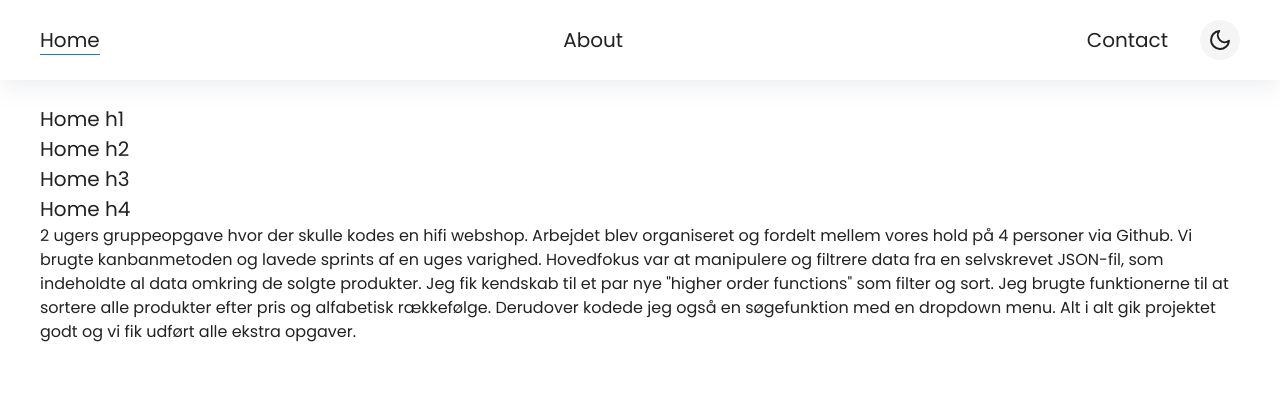
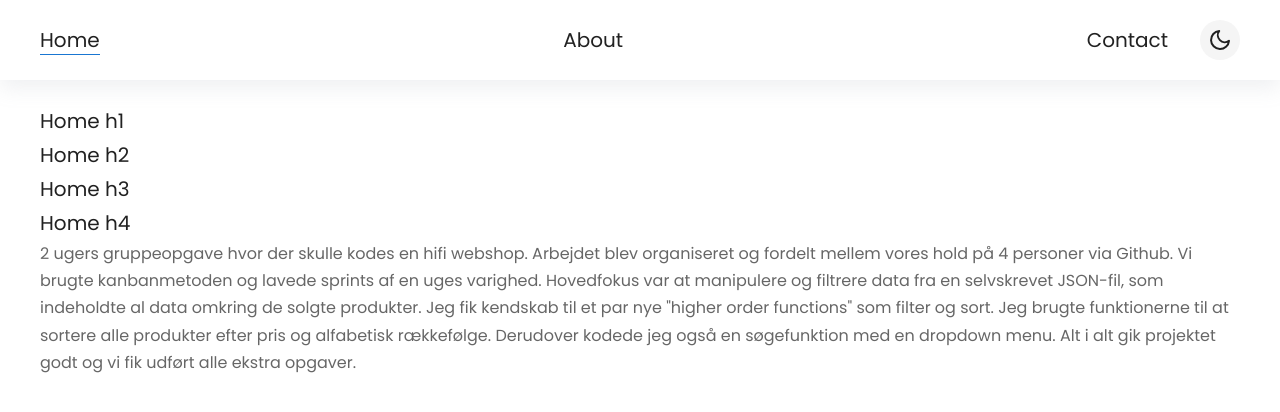
Before and after one commit to RoWaBo/My-React-Template, a React (Create React App) app: page / in a window 1280 px wide. Shown: the top 412 px of the page. Built offline with nearby package versions, Linux system fonts and the light colour scheme.

Commit message:
Changed Global p color

```diff
--- a/src/style/Global.js
+++ b/src/style/Global.js
@@ -39,6 +39,7 @@ const GlobalStyle = () => {
         p {
             font-size: ${font.size.m};
             font-weight: ${font.weight.regular};
+            color: ${colors.font.secondary};
         }
     `
 
--- a/src/style/font.js
+++ b/src/style/font.js
@@ -24,7 +24,7 @@ const font = {
         m: "2px",
         s: "1px"
     },
-    lineHeight: "1.5"
+    lineHeight: "1.7"
 }
 
 export default font
```
